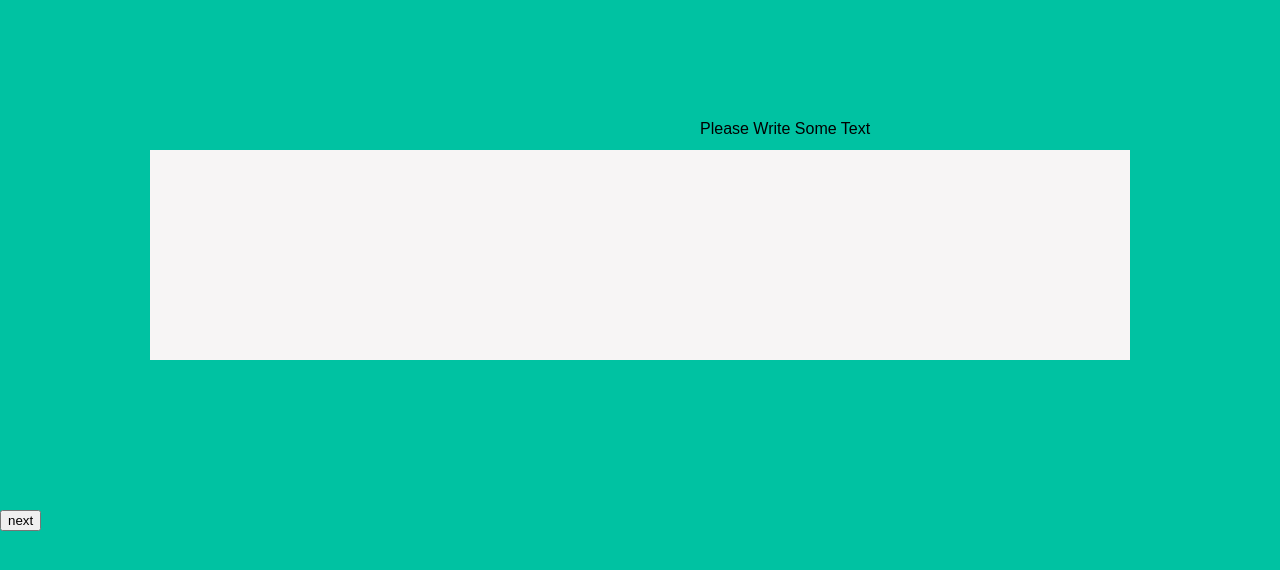
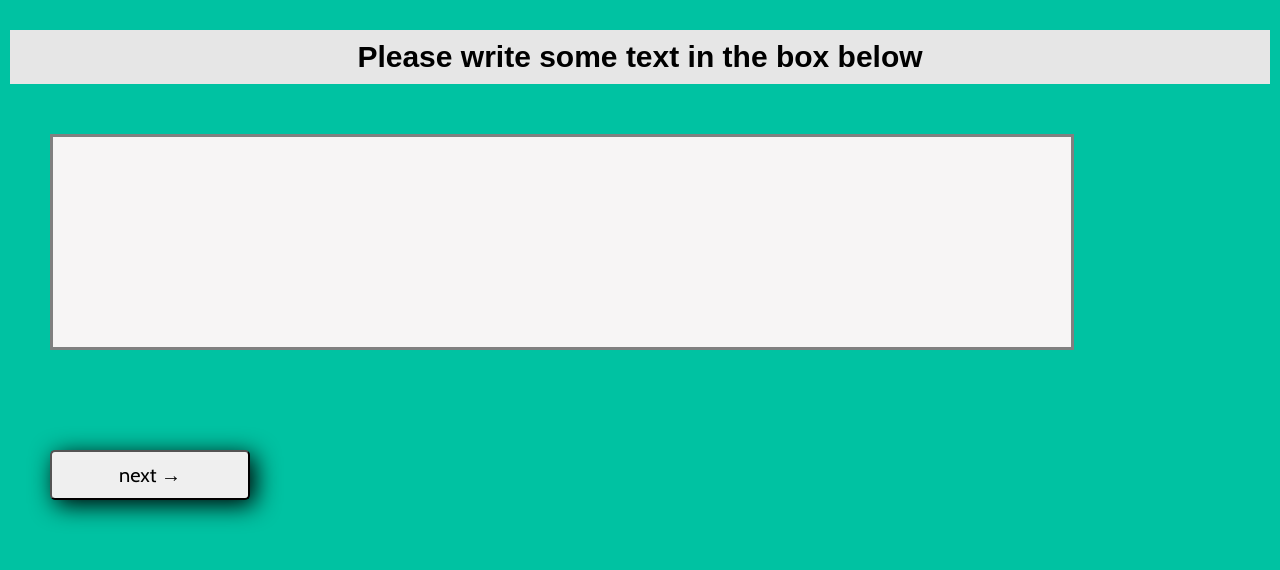
Before and after one commit to GabrielMahan/quill-web-dev-challenge, a React (Create React App) app: page / in a window 1280 px wide. Shown: the top 570 px of the page. Built offline with nearby package versions, Linux system fonts and the light colour scheme.

Commit message:
it all works pretty well--about to try chunking changes

```diff
--- a/public/index.html
+++ b/public/index.html
@@ -4,7 +4,7 @@
     <meta charset="utf-8">
     <meta name="viewport" content="width=device-width, initial-scale=1">
     <link rel="shortcut icon" href="%PUBLIC_URL%/favicon.ico">
-    <link href="https://fonts.googleapis.com/css?family=Cabin" rel="stylesheet">
+    <link href="https://fonts.googleapis.com/css?family=Cabin|Patrick+Hand" rel="stylesheet">
     <!--
       Notice the use of %PUBLIC_URL% in the tag above.
       It will be replaced with the URL of the `public` folder during the build.
--- a/src/App.css
+++ b/src/App.css
@@ -2,16 +2,21 @@ body {
   background-color: #00c2a2;
 }
 .prompt {
-  position: absolute;
-  left: 700px;
-  top: 120px;
+  background-color: #e6e6e6;
+  text-align: center;
+  padding: 10px;
+  font-weight: bold;
+  margin-top: 30px;
+  margin-left: 10px;
+  margin-right: 10px;
+  font-size: 30px;
 }
 .DraftEditor-root {
-
   margin: auto;
-  /*margin-top: 100px;*/
-  padding: 150px;
-
+  padding: 50px;
+  padding-bottom: 50px;
+  width: 80%;
+  display: inline-block;
 }
 
 .DraftEditor-editorContainer {
@@ -24,33 +29,77 @@ body {
   min-height: 150px;
   overflow: auto;
   padding: 30px;
+  border: 3px solid gray;
 }
 
 .next-button {
-  width: 300px;
+  width: 200px;
   height: 50px;
-  margin: 50px auto;
+  margin: 50px;
   border-radius: 5px;
   font-family: 'Cabin', sans-serif;
   box-shadow: 5px 5px 25px black;
+  font-size: 20px;
+}
 
-  /*font-weight: bold;*/
-  font-size: 20px;
-  display: block;
+.changeContainer {
+  /*display: flex;*/
+  background-color: lightgray;
+  padding: 30px;
+  /*justify-content: center;*/
+
+  /*flex-flow: row wrap;*/
+  /*align-content: flex-end;*/
 }
 
 .changeList {
   list-style: none;
-  background-color: #FFD169;
+  background-color: #f7f5f5;
   font-size: 30px;
   font-family: 'Cabin';
-  padding: 30px;
+  padding: 10px;
+  padding-bottom: 20px;
+  /*display: inline-block;*/
+  margin: 10px;
+  border-radius: 5px;
 }
-.changeList li {
-  margin: 20px;
+
+.changeList select {
+  margin: 10px;
+  font-size: 30px;
+  float: right;
+}
+
+.changeText {
+  background-color: #f7f5f5;
+  font-size: 30px;
+  font-family: 'Cabin';
+  line-height: 35px;
+  margin: 30px;
   padding: 10px;
-  border-radius: 5px;
-  background-color: #F9FFDB;
-  width: 900px;
-  /*color: #FFD983;*/
 }
+.changeSnippet {
+  background-color: darkgray;
+  font-family: 'Patrick Hand', cursive;
+  padding: 5px;
+  margin: 10px;
+}
+.tag {
+  /*font-weight: bold;*/
+}
+.add {
+  color: green;
+}
+.del {
+  color: darkorchid;
+}
+.added {
+  color: green;
+  font-weight: bold;
+}
+
+.removed {
+  color: red;
+  text-decoration: line-through;
+  font-weight: bold;
+}
--- a/src/App.js
+++ b/src/App.js
@@ -1,19 +1,17 @@
-import React, { Component } from 'react';
+import React from 'react';
 import './App.css';
 
 import Writer from './Writer.js'
 import QuillEditor from './QuillEditor.js'
 import ConceptSelector from './ConceptSelector.js'
-// import JsDiff from 'diff'
-
-// const plato = "I went down yesterday to the Piraeus with Glaucon"
 
 class App extends React.Component {
   constructor() {
     super();
     this.state = {
       userText: "",
-      changes: [],
+      diffData: [],
+      finalEditorState: {},
       mode: ['write', 'edit', 'cat']
     };
     this.changeMode = this.changeMode.bind(this)
@@ -25,10 +23,10 @@ class App extends React.Component {
       this.setState({userText: data})
     }
     else if (mode === 'edit') {
-      this.setState({changes: data})
+      this.setState({diffData: data.diffData, finalEditorState: data.editorState})
     }
     else if (mode === 'cat') {
-      // fetch(data)
+      // fetch(url, data)....
       // Here I would connect with the API
     }
     this.state.mode.shift();
@@ -53,7 +51,12 @@ class App extends React.Component {
         : null
         }
         {this.state.mode[0] === 'cat'   ?
-          <ConceptSelector changes={this.state.changes} />
+          <ConceptSelector
+            diffData={this.state.diffData}
+            originalText={this.state.userText}
+            editorState={this.state.finalEditorState}
+            changeMode={this.changeMode}
+          />
         : null
         }
       </div>
@@ -62,14 +65,3 @@ class App extends React.Component {
 }
 
 export default App;
-// Here's the content editable attempt
-// <div contentEditable>
-//   {this.state.plato}
-// </div>
-
-
-// this.setState({
-//   plato: this.state.plato.split(/\s/).map((word, i) => {
-//     return `<${i}>${word}</${i}>`
-//   }).join
-// })
--- a/src/ConceptSelector.js
+++ b/src/ConceptSelector.js
@@ -1,58 +1,101 @@
-import React, { Component } from 'react';
+import React from 'react';
 import './App.css';
-// import {Editor, EditorState, RichUtils, ContentState} from 'draft-js';
-
 
 class ConceptSelector extends React.Component {
   constructor() {
-    super()
+    super();
     this.state = {
       changes: [],
-      concepts: ['Punctuation', 'Capitalization', 'Sentence Clauses', 'Not sure'],
+      diffData: [],
+      concepts: ['Not Sure', 'Punctuation', 'Commas','Capitalization', 'Sentence Clauses'],
       data: {}
-    }
-    this.handleSubmit = this.handleSubmit.bind(this)
-    this.handleChange = this.handleChange.bind(this)
+    };
+    this.handleSubmit = this.handleSubmit.bind(this);
+    this.handleChange = this.handleChange.bind(this);
+    this.diff = require('diff')
   }
 
   componentDidMount() {
-    this.setState({changes: this.props.changes})
-    // debugger;
+    let diffData = this.props.diffData;
+
+    function wasChanged(value) {
+      return value.added || value.removed;
+    };
+    let changes = diffData.filter(wasChanged);
+
+    changes.forEach( (change) => {
+      this.setState({data: Object.defineProperty(this.state.data, change.value, {
+        value: this.state.concepts[0],
+        configurable: true,
+        writeable: true
+      })})
+    })
+    this.setState({changes: changes, diffData: diffData})
+
+    debugger;
+
   }
 
   handleSubmit(e) {
     debugger;
+    this.props.changeMode(this.state.data);
   }
 
-  handleChange(data) {
-    this.state.data[data.target.name] = data.target.value
+  handleChange(change) {
+    this.setState({data: Object.defineProperty(this.state.data, change.target.name, {
+      configurable: true,
+      value: change.target.value,
+      writeable: true
+    })})
   }
+
   render(){
     return(
       <div>
-        this is the concept selector
+        <div className="prompt"> Review your changes and categorize them </div>
+        <div className="changeText" >
+          {this.state.diffData.map((chunk, i) => {
+            let added = chunk.added;
+            let removed = chunk.removed;
+            return <span key={i} className={ added || removed ? (added ? "added" : "removed" ) : "constant"} > {chunk.value} </span>
+          })}
+        </div>
+
+
         { this.state.changes[0] ?
-          <div>
-
-           <ul className="changeList">
-             {this.state.changes.map((changeLog, k) => {
-               return <li key={k}> "...{changeLog.changeSnippet}..."</li>
-             })}
-           </ul>
-           <div>
-             {this.state.changes.map((change, j) => {
-               return <select key={j} name={change.changeSnippet} value={this.state.data[change]} onChange={this.handleChange}> { this.state.concepts.map((concept) => {
-                   return <option value={concept}> {concept} </option>
-                 })}</select>
-               })}
-           </div>
+          <div className="changeContainer">
+            {this.state.changes.map((change, j) => {
+               return (
+                 <div key={j} className="changeList">
+                   {change.added ? <span className="add tag"> Addition: </span> : <span className="del tag"> Deletion </span> }
+                   <span className="changeSnippet"> "{change.value}" </span>
+                   <select
+                     name={change.value}
+                     value={this.state.data[change]}
+                     onChange={this.handleChange}
+                     >
+                      { this.state.concepts.map((concept, k) => {
+                       return <option key={k} value={concept}> {concept} </option>
+                     })}
+                   </select>
+                 </div>
+              )
+            })}
          </div>
          : null
          }
-         <button type="submit" onClick={this.handleSubmit}> Submit Your Changes </button>
+         <button className="next-button" type="submit" onClick={this.handleSubmit}> Submit Your Changes 	&#8594;</button>
       </div>
     )
   }
 }
 
 export default ConceptSelector
+
+// import {Editor, EditorState, ContentState, RichUtils} from 'draft-js';
+// const styleMap = {'EDITS': { color: 'darkorchid', fontWeight: 'bold'},};
+// <Editor
+//   editorState={this.state.editorState}
+//   readOnly={false}
+//   customStyleMap={styleMap}
+//   />
--- a/src/QuillEditor.js
+++ b/src/QuillEditor.js
@@ -1,39 +1,18 @@
-import React, { Component } from 'react';
+import React from 'react';
 import './App.css';
-import {Editor, EditorState, RichUtils, ContentState, Modifier} from 'draft-js';
+import {Editor, EditorState, ContentState} from 'draft-js';
 
-class QuillEditor extends Component {
+class QuillEditor extends React.Component {
   constructor() {
     super();
     this.state = {
       editorState: EditorState.createEmpty(),
-      changes: [],
       diffData: []
     };
     this.onChange = this.onChange.bind(this);
-    this.showChanges = this.showChanges.bind(this);
-    this.sendUp = () => this.props.changeMode(this.state.changes)
-    this.diff = require('diff')
-  }
-
-  onChange(editorState) {
-    let currentStyle = editorState.getCurrentInlineStyle();
-    this.setState({editorState: EditorState.setInlineStyleOverride(editorState, currentStyle.add('SPECIAL'))})
-    this.showChanges();
-  }
-
-  showChanges() {
-    let before = this.props.seedText;
-    let after = this.state.editorState.getCurrentContent().getPlainText();
-    let diffData = this.diff.diffChars(before, after)
-    this.setState({diffData: diffData});
-
-    function wasChanged(value) {
-      return value.added || value.removed
-    }
-    let changes = diffData.filter(wasChanged)
-    console.log(changes)
-    this.setState({changes: changes})
+    this.compileChanges = this.compileChanges.bind(this);
+    this.sendUp = () => this.props.changeMode({diffData: this.state.diffData, editorState: this.state.editorState});
+    this.diff = require('diff');
   }
 
   componentDidMount(){
@@ -41,23 +20,31 @@ class QuillEditor extends Component {
       editorState: EditorState.createWithContent(ContentState.createFromText(this.props.seedText))
     })
   }
+  onChange(editorState) {
+    let currentStyle = editorState.getCurrentInlineStyle();
+    this.setState({editorState: EditorState.setInlineStyleOverride(editorState, currentStyle.add('EDITS'))})
+    this.compileChanges();
+  }
 
-
+  compileChanges() {
+    let before = this.props.seedText;
+    let after = this.state.editorState.getCurrentContent().getPlainText();
+    let diffData = this.diff.diffWords(before, after);
+    this.setState({diffData: diffData});
+  }
 
   render() {
     const {editorState} = this.state;
-    const styleMap = {'SPECIAL': { color: 'darkorchid', fontWeight: 'bold'},};
+    const styleMap = {'EDITS': { color: 'darkorchid', fontWeight: 'bold'},};
     return (
       <div className="App">
         <div className="prompt"> Please Edit Your Text </div>
         <Editor
-          ref="editor"
           customStyleMap={styleMap}
           editorState={editorState}
           onChange={this.onChange}
-          handleKeyCommand={this.handleKeyCommand}
         />
-        <button onClick={this.sendUp } > next </button>
+      <button onClick={this.sendUp} className="next-button"> next 	&#8594;</button>
       </div>
     );
   }
--- a/src/Writer.js
+++ b/src/Writer.js
@@ -1,6 +1,6 @@
-import React, { Component } from 'react';
+import React from 'react';
 import './App.css';
-import {Editor, EditorState, RichUtils, ContentState} from 'draft-js';
+import {Editor, EditorState} from 'draft-js';
 
 
 class Writer extends React.Component {
@@ -22,29 +22,19 @@ class Writer extends React.Component {
   }
 
   render(){
-    const {editorState} = this.state;
     return(
       <div>
-        <div className="prompt"> Please Write Some Text </div>
+        <div className="prompt"> Please write some text in the box below</div>
         <Editor
           editorState={this.state.editorState}
           onChange={this.onChange}
         />
 
-      <button onClick={this.sendUp } > next </button>
+      <button onClick={this.sendUp } className="next-button"> next 	&#8594; </button>
       </div>
     )
   }
 }
 
-
+// const {editorState} = this.state;
 export default Writer;
-
-
-// {this.state.editMode ?
-//   <div>
-//     <span> Please make edits to your text! </span>
-//
-//   </div>
-// : <button className="next-button" onClick={this.enableEdit}> Next -> </button>
-// }
```
